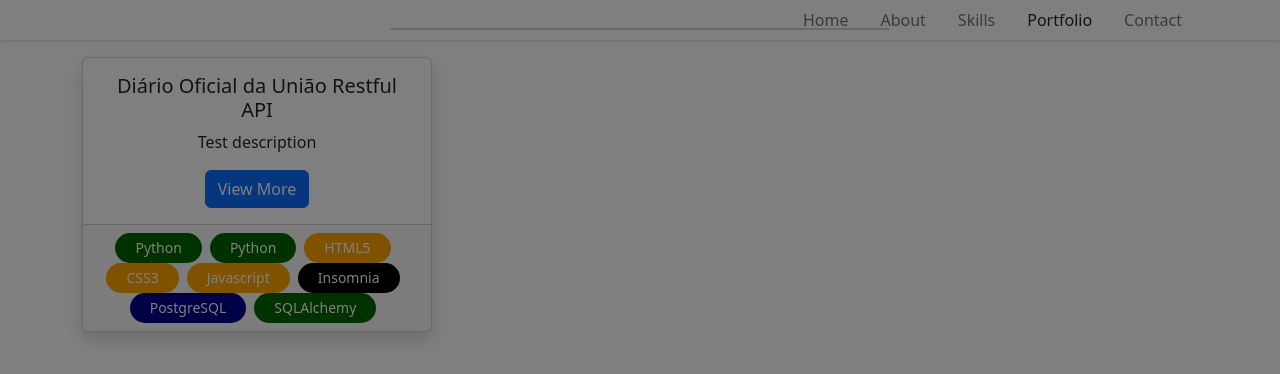
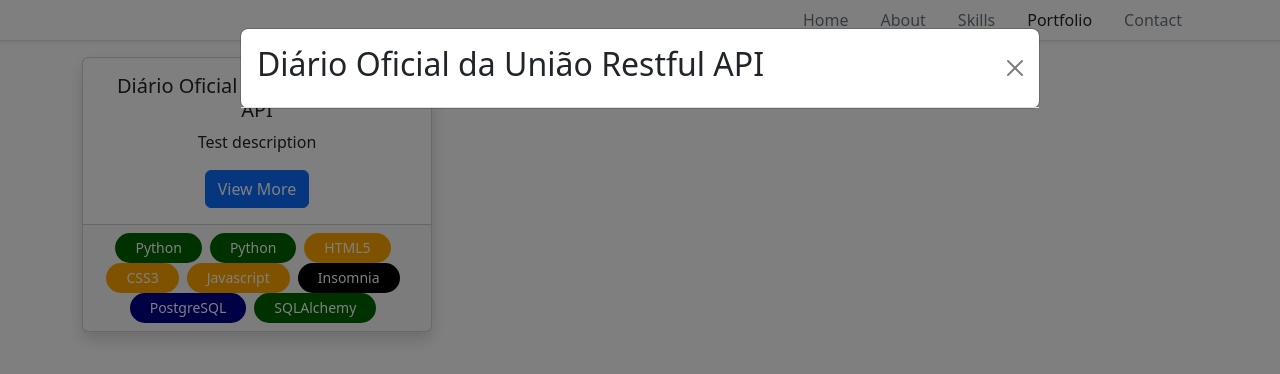
Before and after one commit to barbaracalderon/angular-portfolio-app, an Angular app: page /portfolio in a window 1280 px wide. Both pictures are taken after a click on the button "View More". Shown: the top 374 px of the page. Built offline with nearby package versions, Linux system fonts and the light colour scheme.

Commit message:
feat: functional modal window open/close with title

```diff
--- a/src/app/card/card.component.ts
+++ b/src/app/card/card.component.ts
@@ -1,6 +1,7 @@
 import { Component, Input } from '@angular/core';
 import { Card } from '../_models/card';
-import { BsModalService, BsModalRef } from 'ngx-bootstrap/modal';
+import { BsModalService, BsModalRef, ModalOptions } from 'ngx-bootstrap/modal';
+import { ModalComponent } from '../modal/modal.component';
 
 @Component({
   selector: 'app-project-card',
@@ -19,6 +20,12 @@ export class CardComponent {
   }
 
   OpenCardModal() {
-    this.bsModalRef = this.modalService.show('');
+    const modalOptions: ModalOptions = {
+      class: "modal-lg",
+      initialState: {
+        card: this.card
+      }
+    }
+    this.bsModalRef = this.modalService.show(ModalComponent, modalOptions);
   }
 }
--- a/src/app/modal/modal.component.html
+++ b/src/app/modal/modal.component.html
@@ -1 +1,4 @@
-<p>modal works!</p>
+<div class="modal-header">
+    <h2>{{ card.name }}</h2>
+    <button class="btn-close" (click)="bsModalRef.hide()"></button>
+</div>
--- a/src/app/modal/modal.component.ts
+++ b/src/app/modal/modal.component.ts
@@ -1,4 +1,6 @@
 import { Component } from '@angular/core';
+import { BsModalRef } from 'ngx-bootstrap/modal';
+import { Card } from '../_models/card';
 
 @Component({
   selector: 'app-modal',
@@ -9,4 +11,9 @@ import { Component } from '@angular/core';
 })
 export class ModalComponent {
 
+  card = {} as Card;
+
+  constructor(public bsModalRef: BsModalRef) {
+
+  }
 }
```
